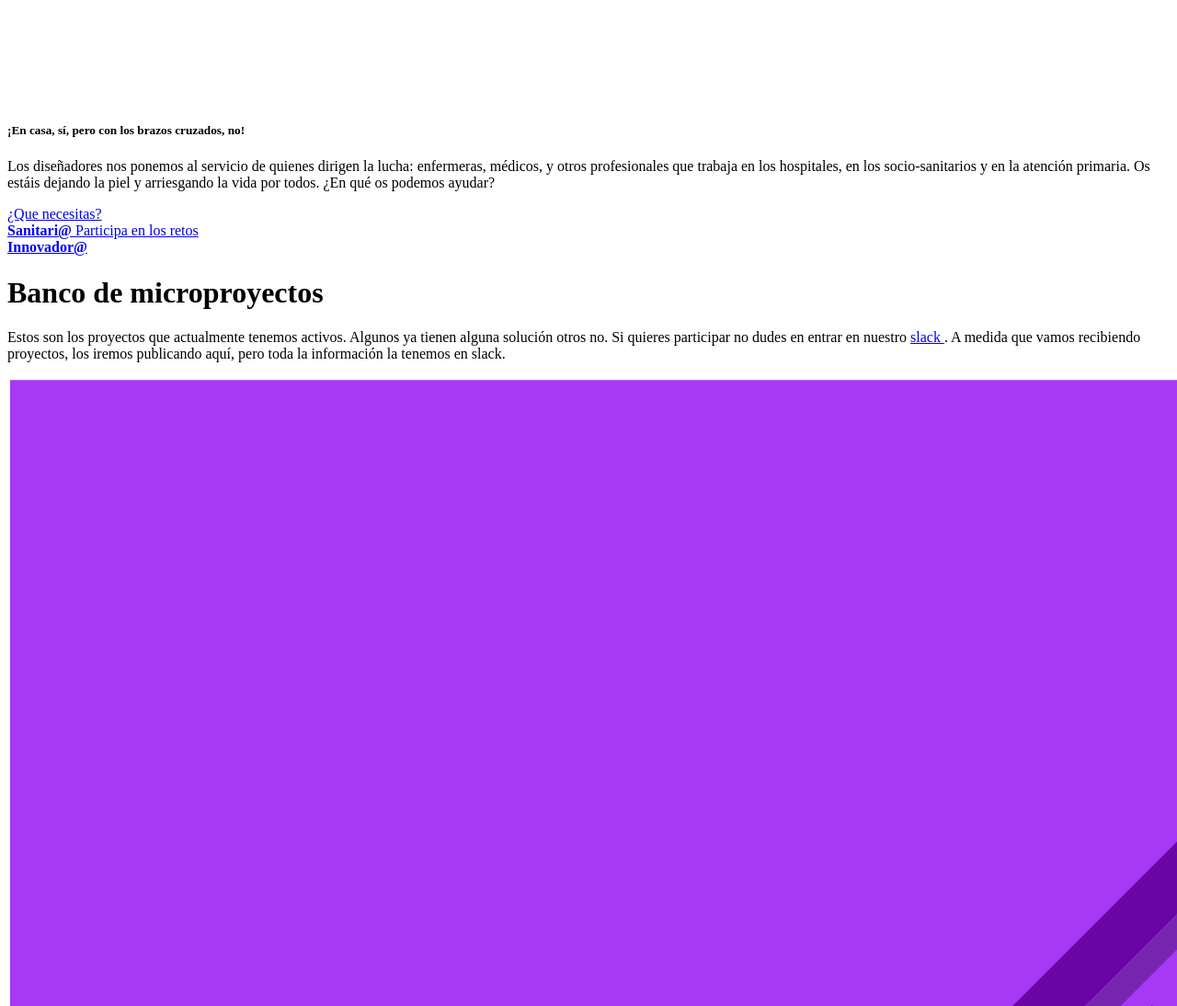
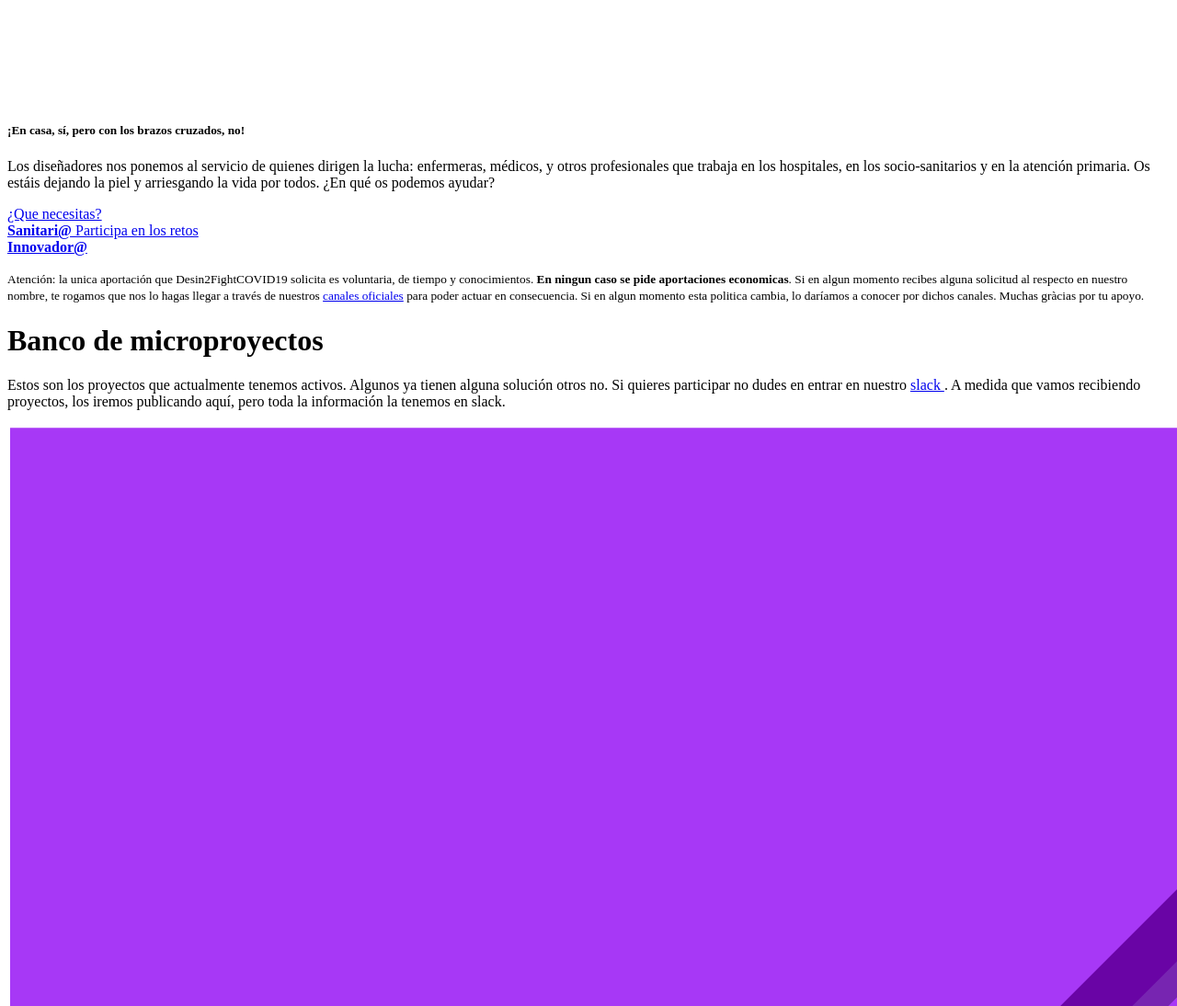
Before and after one commit to bichotll/Home-D2FC19, a website: page public/index.html in a window 1280 px wide. Shown: the part 1180-2274 px from the top of the page at 92% size. Drawn offline with Linux system fonts and the light colour scheme.

Commit message:
added warning message and ids

```diff
--- a/public/index.html
+++ b/public/index.html
@@ -117,14 +117,14 @@
       </nav>
     </header>
 
-    <main role="main" class="cover container">
+    <main role="main" class="cover container mt-4">
       <img
         class="hero-img disabled"
         src="../assets/img/banner.png"
       >
     </main>
 
-    <div id="main" class="main-msg pt-4 pb-2 mb-4">
+    <div id="message" class="main-msg pt-4 pb-2 mb-4">
       <div class="container">
         <div class="row">
           <div class="col-lg-8 col-sm-7">
@@ -161,6 +161,13 @@
                 Innovador@
               </strong>
             </a>
+          </div>
+          <div class="col">
+            <p class="text-center">
+              <small>
+                Atención: la unica aportación que Desin2FightCOVID19 solicita es voluntaria, de tiempo y conocimientos. <strong>En ningun caso se pide aportaciones economicas</strong>. Si en algun momento recibes alguna solicitud al respecto en nuestro nombre, te rogamos que nos lo hagas llegar a través de nuestros <a href="#canales">canales oficiales</a> para poder actuar en consecuencia. Si en algun momento esta politica cambia, lo daríamos a conocer por dichos canales. Muchas gràcias por tu apoyo.
+              </small>
+            </p>
           </div>
         </div>
       </div>
@@ -418,7 +425,7 @@
           </div>
         </div>
 
-        <div class="col-lg-4 col-md-6 col-sm-6">
+        <div id="canales" class="col-lg-4 col-md-6 col-sm-6">
           <div class="question">
             <h4>¿Quiere saber más?</h4>
 
```
